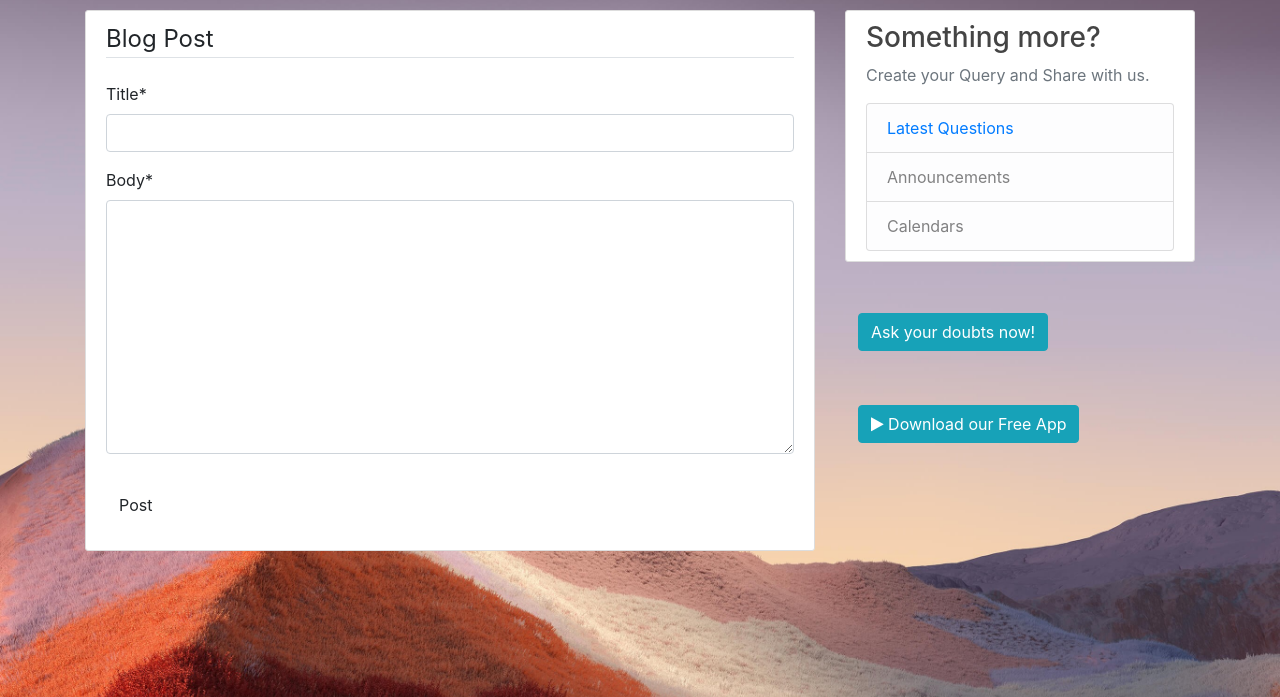
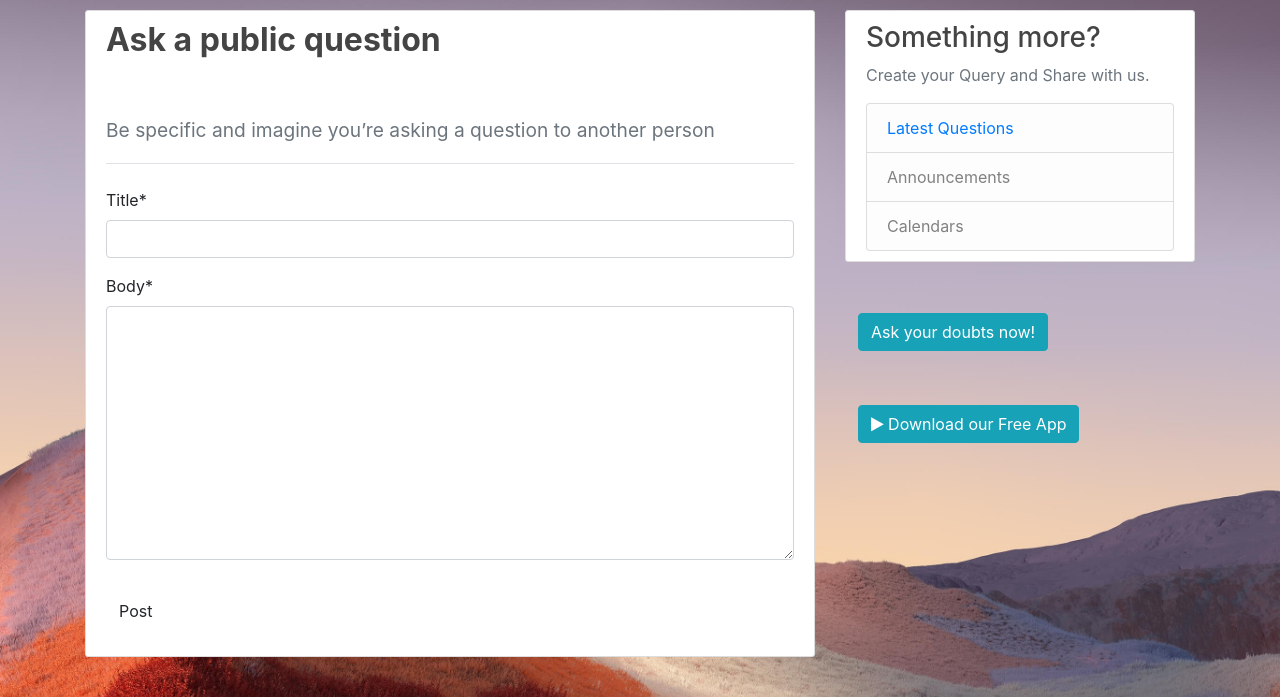
Before and after one commit to Chandlerrrr/Edutech, a Django app: page /post/new/ in a window 1280 px wide. Shown: the part 56-753 px from the top of the page. Run offline with Django 3.2, Linux system fonts and the light colour scheme; the visitor is signed in with stand-in values (Sample User, id 1); some libraries are stand-ins or nearby versions.

Commit message:
postformedit

```diff
--- a/Intern/templates/intern/post_form.html
+++ b/Intern/templates/intern/post_form.html
@@ -6,7 +6,9 @@
             {% csrf_token %}
             <fieldset class="form-group">
                 <legend class="border-bottom mb-4">
-                    Blog Post
+                    <h2><p class="font-weight-bold"> Ask a public question </p></h2>
+                    <br>
+                    <p><small style="color: white" class="text-muted">Be specific and imagine you’re asking a question to another person</small></p>
                 </legend>
                 {{ form|crispy }}
             </fieldset>
```
